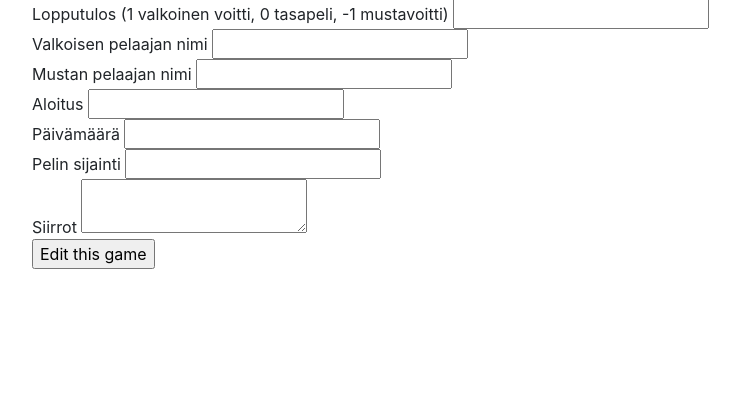
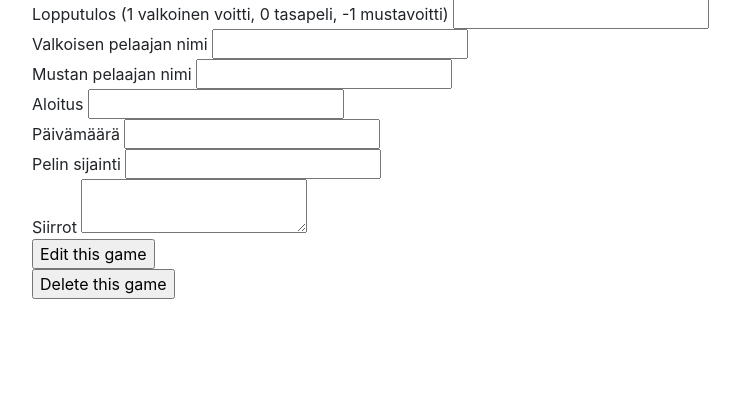
Before and after one commit to AlecSiikaluoma/Shakkipelit, a Flask app: page /games/1/edit in a window 1280 px wide. Shown: the part 81-495 px from the top of the page, without its empty margins (53-793 px from the left). Run offline with Flask 2, Linux system fonts and the light colour scheme; a user stored in the database is signed in; data that the repository does not hold is empty; some libraries are stand-ins or nearby versions.

Commit message:
Add CRUD: delete for games

```diff
--- a/app/games/views.py
+++ b/app/games/views.py
@@ -33,6 +33,14 @@ def game_edit(game_id):
 	db.session().commit()
 
 	return redirect(url_for("game_view", game_id=game_id))
+
+@app.route("/games/<game_id>/delete", methods=["POST"])
+@login_required
+def game_delete(game_id):
+    Game.query.filter_by(id=game_id).delete()
+    db.session().commit()
+
+    return render_template("games/list.html", games = Game.query.all())
 
 @app.route("/games/", methods=["POST"])
 def games_create():
--- a/app/templates/games/edit.html
+++ b/app/templates/games/edit.html
@@ -18,4 +18,7 @@
   <textarea type="text" name="moves">{{ game.moves }}</textarea><br/>
   <input type="submit" value="Edit this game"/>
 </form>
+<form method="POST" action="{{ url_for('game_delete', game_id=game.id) }}">
+  <input type="submit" value="Delete this game"/>
+</form>
 {% endblock %}
```
Also changed, not shown: app/games.db (added).
